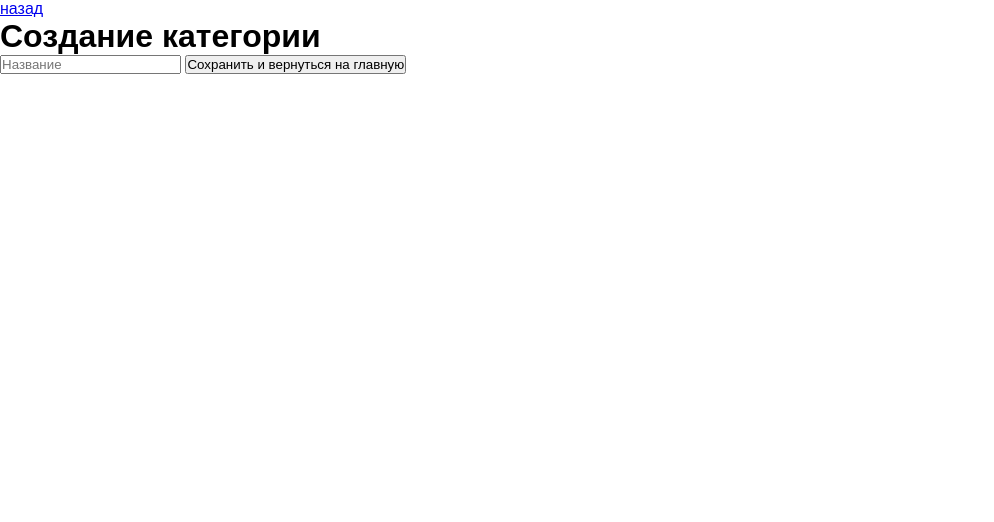
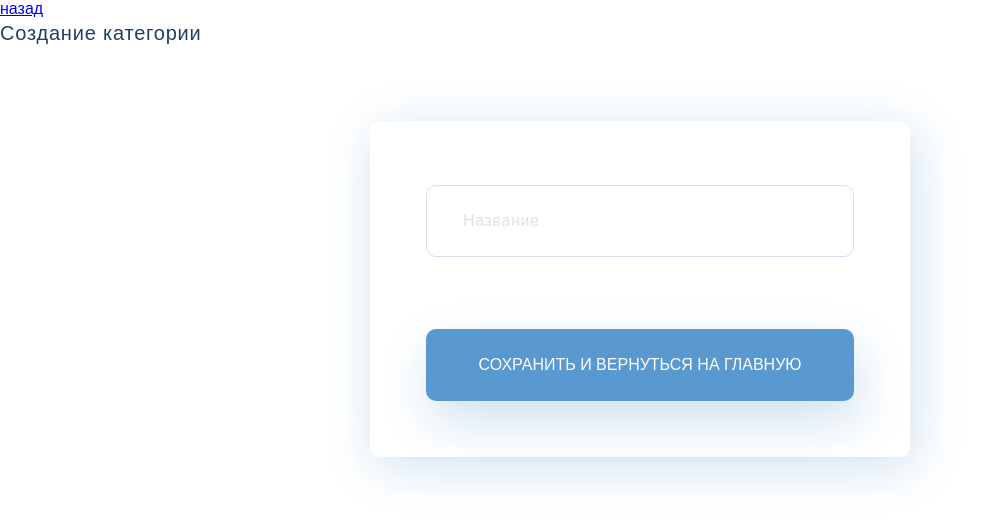
Before and after one commit to dmitrij-rmshv/flango, a Python web app: template courses_app/templates/create_category.html in a window 1280 px wide. Shown: the top 522 px of the page, without its empty margins (0-994 px from the left). Run offline with Jinja, Linux system fonts and the light colour scheme; the template is opened without the code that fills it, so the values that code supplies are empty.

Commit message:
a little front

```diff
--- a/courses_app/templates/course_list.html
+++ b/courses_app/templates/course_list.html
@@ -14,14 +14,14 @@
 <br>
 
 <div>
-    <a href="/create-course/?id={{id}}">Создать новый курс</a>
     <br>
-    <h1>Список курсов для категории "{{name}}"</h1>
+    <h1 class="second_heading">Список курсов для категории "{{name}}"</h1>
     {% for item in objects_list %}
-    <li>
+    <li class="third_heading" style="text-align: left;">
         {{item.name}}
         <!-- {{item.name}} <span><a href="/copy-course/?name={{item.name}}">скопировать</a></span> -->
     </li>
     {% endfor %}
+    <a href="/create-course/?id={{id}}" class="fourth_heading">Создать новый курс</a>
 </div>
 {% endblock %}
--- a/courses_app/templates/create_category.html
+++ b/courses_app/templates/create_category.html
@@ -8,9 +8,11 @@
 {% block body %}
 <a href="/">назад</a>
 
-<h1>Создание категории</h1>
-<form method="post">
-    <input type="text" name="name" placeholder="Название">
-    <button type="submit">Сохранить и вернуться на главную</button>
-</form>
+<h4 class="fourth_heading send_msg_head">Создание категории</h4>
+<div class="cu_main_content cu_message">
+    <form method="post">
+        <input class="inputs" type="text" name="name" placeholder="Название">
+        <button class="snd_btn" type="submit">Сохранить и вернуться на главную</button>
+    </form>
+</div>
 {% endblock %}
--- a/courses_app/templates/incl_style.html
+++ b/courses_app/templates/incl_style.html
@@ -4,7 +4,8 @@
     }
 
     * {
-        margin: 0; padding: 0;
+        margin: 0;
+        padding: 0;
     }
 
     .outer_header {
@@ -26,7 +27,7 @@
     }
 
     .main_menu {
-        padding-top: 42px;
+        padding: 22px 44px;
         display: flex;
         justify-content: space-between;
     }
@@ -51,7 +52,7 @@
         line-height: 74px;
         letter-spacing: 0.04em;
         text-align: center;
-        color: #FFFFFF;
+        color: #555555;
     }
 
     .third_heading {
@@ -166,7 +167,7 @@
         margin-right: 32px;
     }
 
-    .project_img{
+    .project_img {
         width: 100%;
     }
 
@@ -229,7 +230,7 @@
         opacity: 0.6;
     }
 
-    .talk_button{
+    .talk_button {
         font-size: 16px;
         line-height: 26px;
         text-align: center;
@@ -262,7 +263,7 @@
         color: #FFFFFF;
     }
 
-    .contact_list > li {
+    .contact_list>li {
         display: flex;
         width: 25%;
     }
@@ -355,7 +356,7 @@
 
     .cu_message {
         width: 540px;
-        height: 800px;
+        /* height: 800px; */
         box-sizing: border-box;
         padding: 56px;
         box-shadow: 5px 10px 50px rgba(16, 112, 177, 0.2);
@@ -463,7 +464,7 @@
             width: 336px;
         }
 
-        .talk_button{
+        .talk_button {
             padding: 7px 35px;
         }
 
@@ -480,7 +481,7 @@
             padding-bottom: 39px;
         }
 
-        .contact_list > li {
+        .contact_list>li {
             width: 100%;
             margin-bottom: 25px;
         }
@@ -510,7 +511,7 @@
         }
 
         .cu_main_content {
-            margin: 57px auto 64px ;
+            margin: 57px auto 64px;
             display: block;
         }
 
@@ -527,6 +528,7 @@
             width: 520px;
             height: 780px;
         }
+
         .inputs {
             height: 70px;
         }
@@ -659,7 +661,7 @@
             margin-bottom: 40px;
         }
 
-        .talk_button{
+        .talk_button {
             padding: 7px 20px;
             align-self: unset;
             display: inline-block;
@@ -677,7 +679,7 @@
             padding-bottom: 15px;
         }
 
-        .contact_list > li {
+        .contact_list>li {
             margin-bottom: 17px;
         }
 
```
Also changed, not shown: courses_app/templates/create_course.html (+6 -4 lines), courses_app/templates/index.html (+7 -7 lines).
